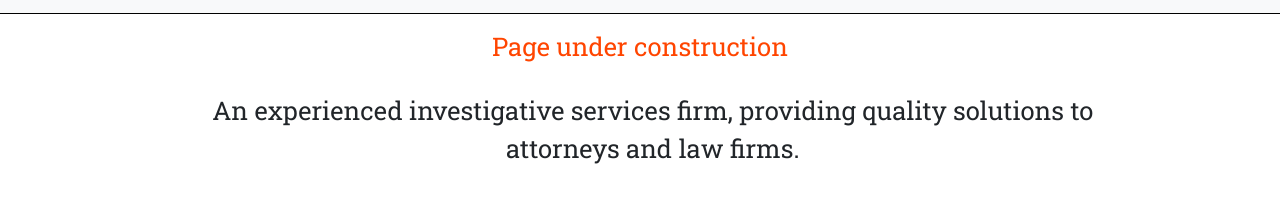
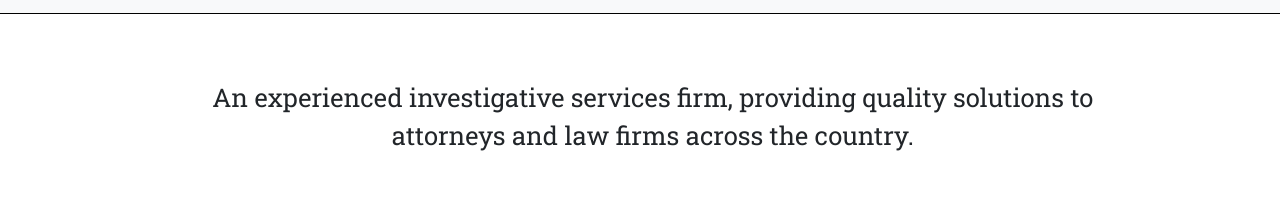
Before and after one commit to jrb311/Butler-Investigations, a plain HTML site: page index.html in a window 1280 px wide. Shown: the part 101-317 px from the top of the page. Drawn offline with nearby package versions, Linux system fonts and the light colour scheme; a web font is replaced by a local one.

Commit message:
Remove under construction add top margin to main

```diff
--- a/index.html
+++ b/index.html
@@ -33,9 +33,8 @@
     </header>
     <main>
         <div class="main-display">
-            <div class="construction"> Page under construction</div>
             <div class="main-text" id="mobile-text">
-                An experienced investigative services firm, providing quality solutions to attorneys and law firms.
+                An experienced investigative services firm, providing quality solutions to attorneys and law firms across the country.
             </div>
             <div class="main-contact-container">
                 <h3 class="main-contact-header">Contact Now</h3>
--- a/style.css
+++ b/style.css
@@ -24,7 +24,7 @@ main{
   font-size: 2vw;
   margin-left: 12%;
   margin-right: 10%;
-  margin-top: 2%;
+  margin-top: 5%;
   text-align: center;
 }
 
```
